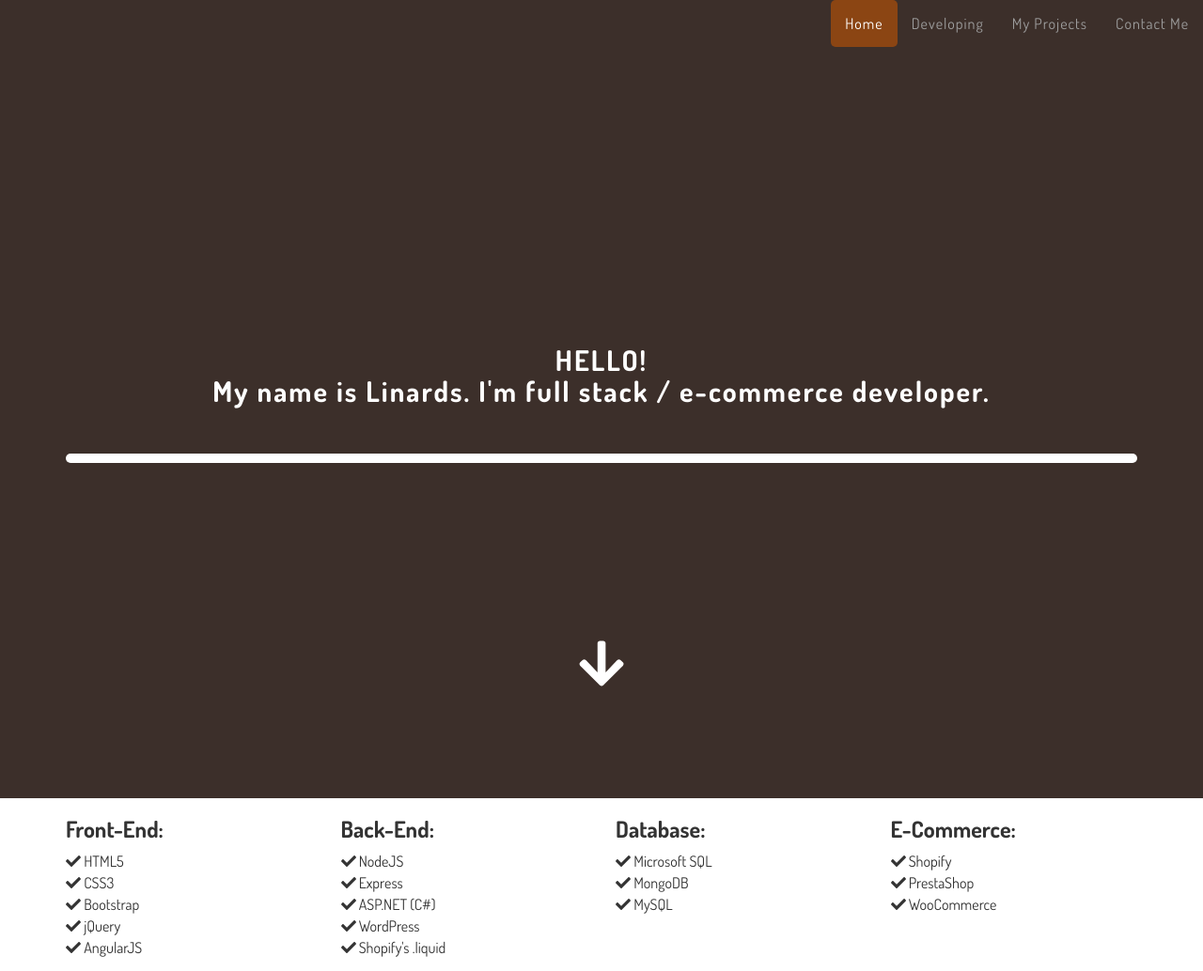
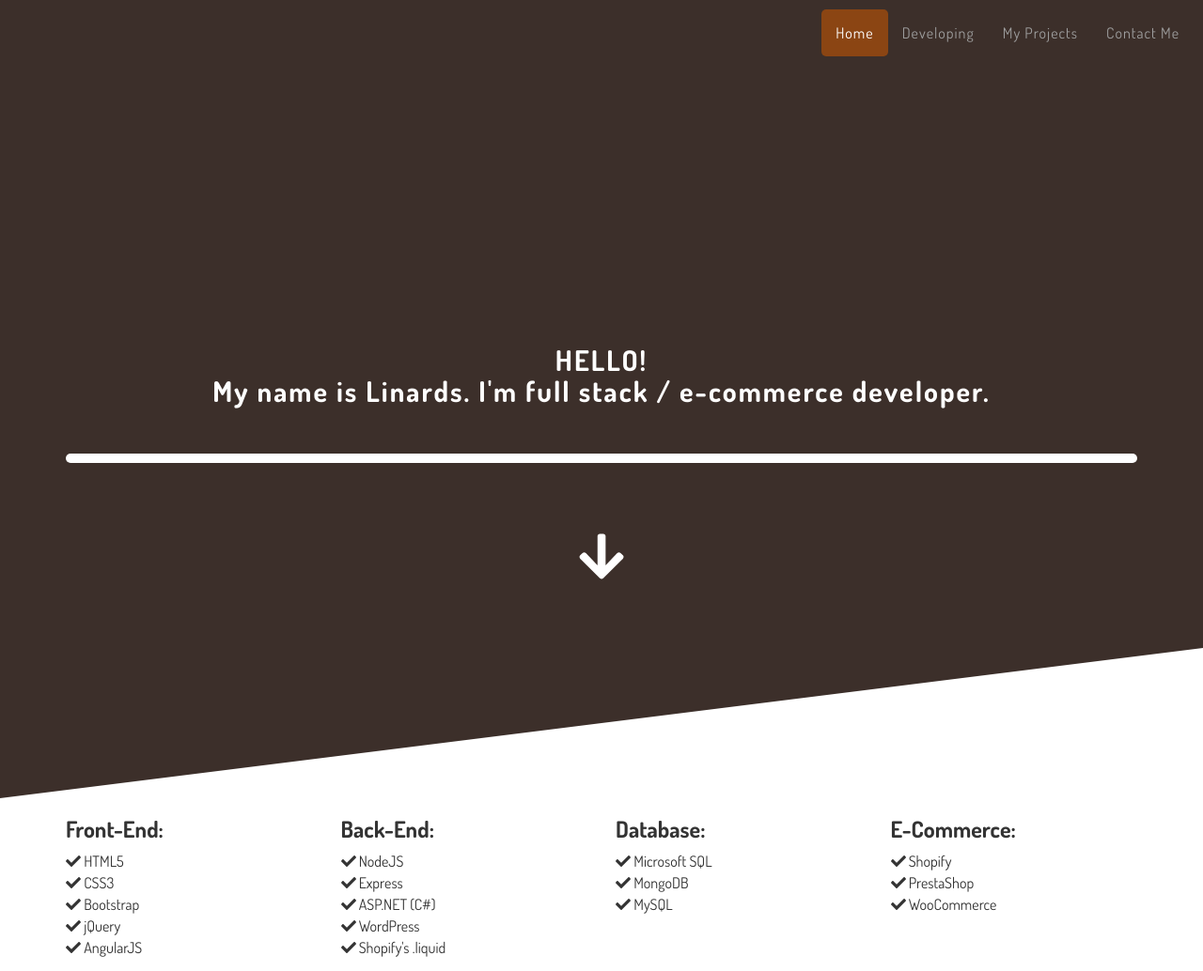
Before and after one commit to llinards/lynyrds-portfolio-old, a website: page index.html in a window 1280 px wide. Shown: the top 1034 px of the page at 94% size. Drawn offline with nearby package versions, Linux system fonts and the light colour scheme.

Commit message:
welcome design fix

```diff
--- a/css/style.css
+++ b/css/style.css
@@ -49,6 +49,7 @@ img {
     background-color: #3c2f2a;
     border-color: white;
     margin-bottom: 0;
+    padding: 10px;
 }
 
 .navbar {
@@ -85,6 +86,7 @@ section#welcome {
     /* background: linear-gradient(rgba(0, 0, 0, .7), rgba(0, 0, 0, .8)), url("/img/bg.jpg"); */
     background-color: #3c2f2a;
     height: 100vh;
+    clip-path: polygon(0 0, 100% 0, 100% 80%, 0 100%);
 }
 
 section .jumbotron {
@@ -117,7 +119,7 @@ section .jumbotron {
     left: 0;
     right: 0;
     margin: 0 auto;
-    bottom: 10%;
+    bottom: 25%;
     animation: upAndDown 5s infinite;
     font-weight: 300;
 }
```
Also changed, not shown: 1 other file.
